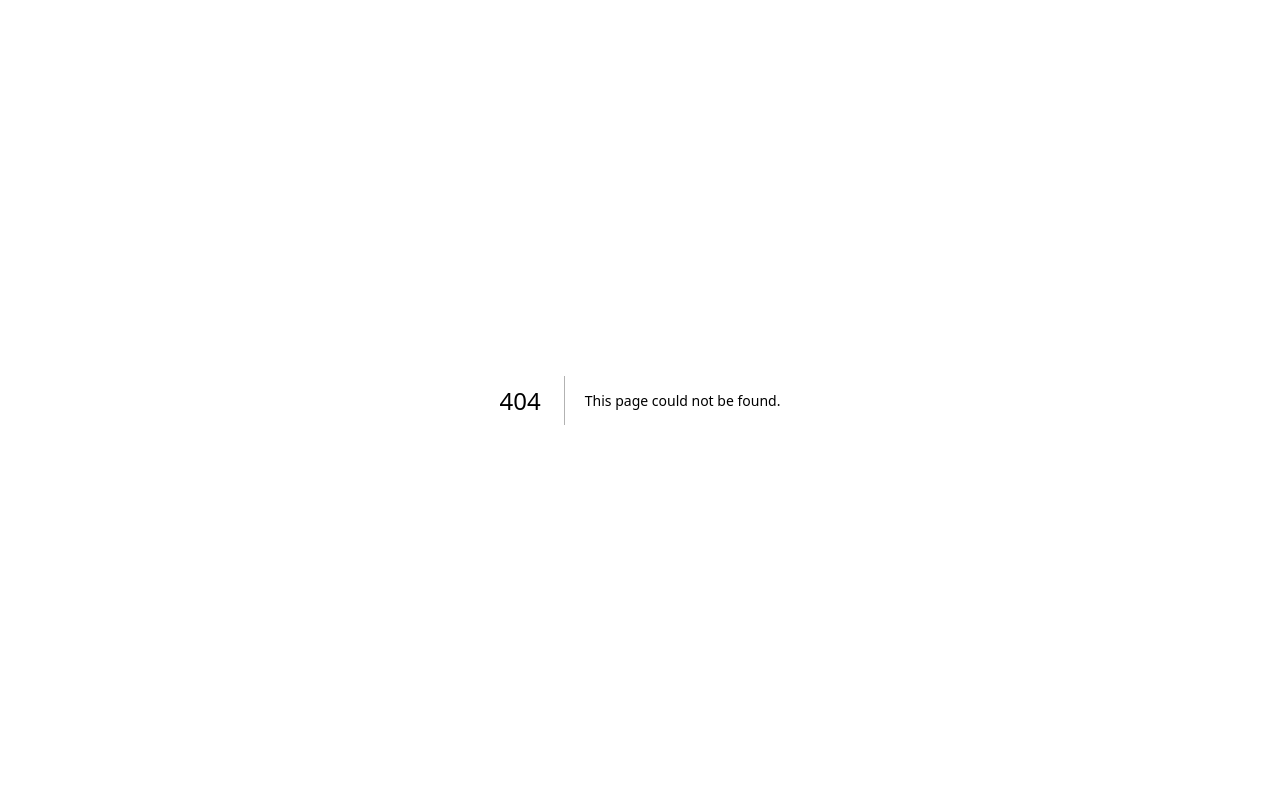
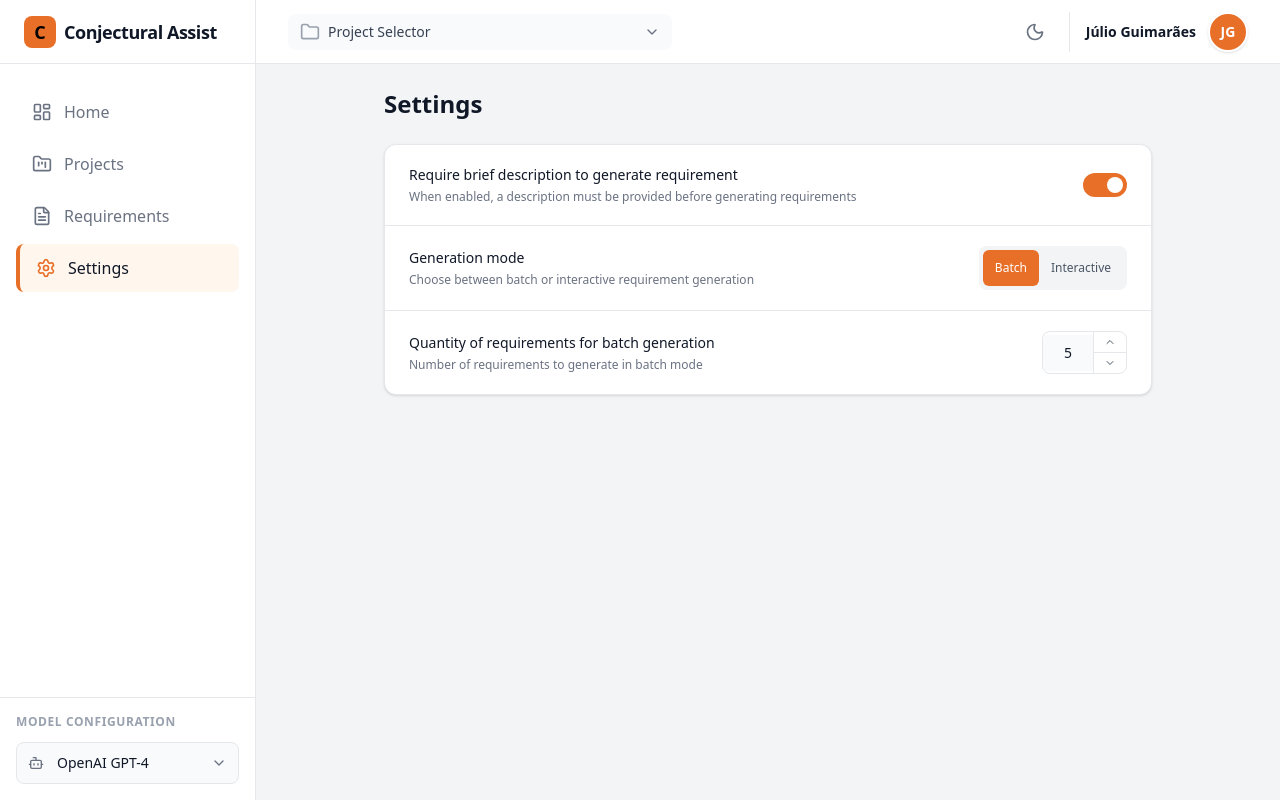
Before and after one commit to jcguimaraesnet/app-multi-agent-conjectural-assist, a Next.js app: page /settings in a window 1280 px wide. Before the commit this address had no page. Built offline with nearby package versions, Linux system fonts and the light colour scheme.

Commit message:
feat(settings): adicionado a página de settings

```diff
--- /dev/null
+++ b/src/app/settings/page.tsx
@@ -0,0 +1,40 @@
+"use client";
+
+import { useState, useEffect } from 'react';
+import Sidebar from '@/components/layout/Sidebar';
+import Header from '@/components/layout/Header';
+import SettingsPanel from '@/components/settings/SettingsPanel';
+
+export default function SettingsPage() {
+  const [isDarkMode, setIsDarkMode] = useState(false);
+
+  useEffect(() => {
+    if (isDarkMode) {
+      document.documentElement.classList.add('dark');
+    } else {
+      document.documentElement.classList.remove('dark');
+    }
+  }, [isDarkMode]);
+
+  const toggleTheme = () => setIsDarkMode(!isDarkMode);
+
+  return (
+    <div className="flex h-screen overflow-hidden bg-background-light dark:bg-background-dark font-sans transition-colors duration-200">
+      <Sidebar />
+
+      <main className="flex-1 flex flex-col h-screen overflow-hidden relative">
+        <Header isDarkMode={isDarkMode} toggleTheme={toggleTheme} />
+
+        <div className="flex-1 overflow-y-auto px-6 sm:px-8 pt-6 pb-8 bg-background-light dark:bg-background-dark">
+          <div className="w-3xl min-w-3xl max-w-3xl mx-auto">
+            <div className="mb-6">
+              <h1 className="text-2xl font-bold text-gray-900 dark:text-white">Settings</h1>
+            </div>
+
+            <SettingsPanel />
+          </div>
+        </div>
+      </main>
+    </div>
+  );
+}
--- a/src/components/layout/Sidebar.tsx
+++ b/src/components/layout/Sidebar.tsx
@@ -34,8 +34,8 @@ export default function Sidebar() {
           <FileText className={isActive('/requirements') ? "w-5 h-5 text-primary dark:text-orange-400" : "w-5 h-5 group-hover:text-primary transition-colors"} />
           <span className="font-medium">Requirements</span>
         </a>
-        <a className={inactiveClass} href="#">
-          <Settings className="w-5 h-5 group-hover:text-primary transition-colors" />
+        <a className={isActive('/settings') ? activeClass : inactiveClass} href="/settings">
+          <Settings className={isActive('/settings') ? "w-5 h-5 text-primary dark:text-orange-400" : "w-5 h-5 group-hover:text-primary transition-colors"} />
           <span className="font-medium">Settings</span>
         </a>
       </nav>
--- /dev/null
+++ b/src/components/settings/SettingsPanel.tsx
@@ -0,0 +1,123 @@
+"use client";
+
+import { useState } from 'react';
+import { ChevronUp, ChevronDown } from 'lucide-react';
+
+export default function SettingsPanel() {
+  const [requireDescription, setRequireDescription] = useState(true);
+  const [generationMode, setGenerationMode] = useState<'batch' | 'interactive'>('batch');
+  const [batchQuantity, setBatchQuantity] = useState(5);
+
+  const incrementQuantity = () => {
+    setBatchQuantity(prev => Math.min(prev + 1, 50));
+  };
+
+  const decrementQuantity = () => {
+    setBatchQuantity(prev => Math.max(prev - 1, 1));
+  };
+
+  return (
+    <div className="bg-surface-light dark:bg-surface-dark rounded-xl shadow-sm border border-border-light dark:border-border-dark transition-colors duration-200">
+
+      {/* Setting 1: Require Description */}
+      <div className="px-6 py-5 border-b border-border-light dark:border-border-dark">
+        <div className="flex items-center justify-between">
+          <div>
+            <h3 className="text-sm font-medium text-gray-900 dark:text-white">
+              Require brief description to generate requirement
+            </h3>
+            <p className="text-xs text-gray-500 dark:text-gray-400 mt-1">
+              When enabled, a description must be provided before generating requirements
+            </p>
+          </div>
+          <button
+            onClick={() => setRequireDescription(!requireDescription)}
+            className={`relative inline-flex h-6 w-11 items-center rounded-full transition-colors ${
+              requireDescription ? 'bg-primary' : 'bg-gray-300 dark:bg-gray-600'
+            }`}
+          >
+            <span
+              className={`inline-block h-4 w-4 transform rounded-full bg-white transition-transform ${
+                requireDescription ? 'translate-x-6' : 'translate-x-1'
+              }`}
+            />
+          </button>
+        </div>
+      </div>
+
+      {/* Setting 2: Generation Mode */}
+      <div className="px-6 py-5 border-b border-border-light dark:border-border-dark">
+        <div className="flex items-center justify-between">
+          <div>
+            <h3 className="text-sm font-medium text-gray-900 dark:text-white">
+              Generation mode
+            </h3>
+            <p className="text-xs text-gray-500 dark:text-gray-400 mt-1">
+              Choose between batch or interactive requirement generation
+            </p>
+          </div>
+          <div className="flex items-center bg-gray-100 dark:bg-gray-800 rounded-lg p-1">
+            <button
+              onClick={() => setGenerationMode('batch')}
+              className={`px-3 py-2.5 text-xs font-medium rounded-md transition-colors ${
+                generationMode === 'batch'
+                  ? 'bg-primary text-white dark:text-black'
+                  : 'text-gray-600 dark:text-gray-400 hover:text-gray-900 dark:hover:text-white'
+              }`}
+            >
+              Batch
+            </button>
+            <button
+              onClick={() => setGenerationMode('interactive')}
+              className={`px-3 py-2.5 text-xs font-medium rounded-md transition-colors ${
+                generationMode === 'interactive'
+                  ? 'bg-primary text-white dark:text-black'
+                  : 'text-gray-600 dark:text-gray-400 hover:text-gray-900 dark:hover:text-white'
+              }`}
+            >
+              Interactive
+            </button>
+          </div>
+        </div>
+      </div>
+
+      {/* Setting 3: Batch Quantity */}
+      <div className="px-6 py-5">
+        <div className="flex items-center justify-between">
+          <div>
+            <h3 className="text-sm font-medium text-gray-900 dark:text-white">
+              Quantity of requirements for batch generation
+            </h3>
+            <p className="text-xs text-gray-500 dark:text-gray-400 mt-1">
+              Number of requirements to generate in batch mode
+            </p>
+          </div>
+          <div className="flex items-center">
+            <div className="flex items-center border border-border-light dark:border-gray-600 rounded-lg overflow-hidden">
+              <div className="px-4 py-2 bg-gray-50 dark:bg-gray-800 text-sm font-medium text-gray-900 dark:text-white min-w-[50px] text-center">
+                {batchQuantity}
+              </div>
+              <div className="flex flex-col border-l border-border-light dark:border-gray-600">
+                <button
+                  onClick={incrementQuantity}
+                  disabled={generationMode === 'interactive'}
+                  className="px-2 py-1 hover:bg-gray-100 dark:hover:bg-gray-700 transition-colors disabled:opacity-50 disabled:cursor-not-allowed"
+                >
+                  <ChevronUp className="w-4 h-3 text-gray-600 dark:text-gray-400" />
+                </button>
+                <button
+                  onClick={decrementQuantity}
+                  disabled={generationMode === 'interactive'}
+                  className="px-2 py-1 hover:bg-gray-100 dark:hover:bg-gray-700 transition-colors border-t border-border-light dark:border-gray-600 disabled:opacity-50 disabled:cursor-not-allowed"
+                >
+                  <ChevronDown className="w-4 h-3 text-gray-600 dark:text-gray-400" />
+                </button>
+              </div>
+            </div>
+          </div>
+        </div>
+      </div>
+
+    </div>
+  );
+}
```
